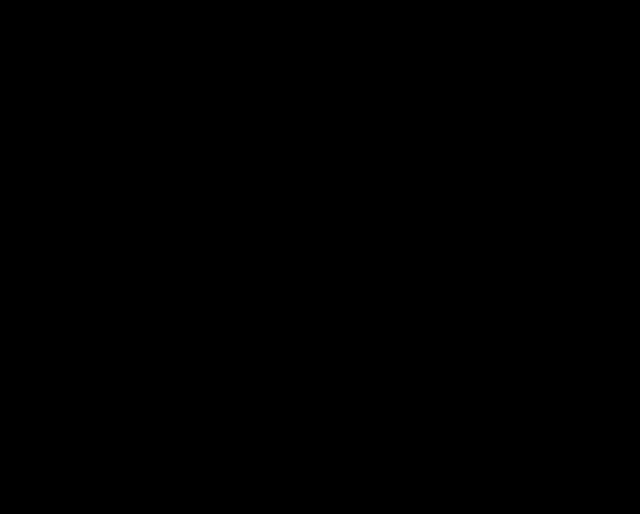
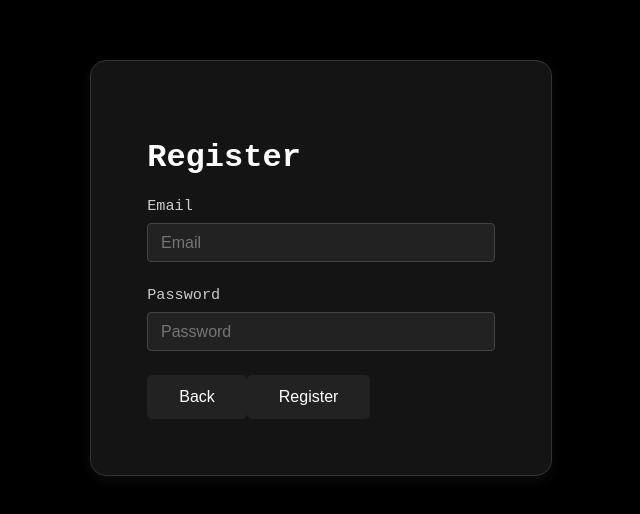
Before and after one commit to MatheusVGonzalez/CryptoDashboard, a React (Create React App) app in the folder cryptoapp/: page /register in a window 1280 px wide. Before the commit this address had no page. Shown: the part 132-646 px from the top of the page, without its empty margins (319-959 px from the left). Built offline with nearby package versions, Linux system fonts and the light colour scheme.

Commit message:
Created registration webpge

```diff
--- a/cryptoapp/src/App.js
+++ b/cryptoapp/src/App.js
@@ -3,6 +3,7 @@
 import Home from "./pages/Home";
 import Login from "./pages/login";
 import CryptoDashboard from "./pages/Dashboard";
+import Register from './pages/register';
 
 function App() {
   return (
@@ -11,6 +12,7 @@
         <Route path="/" element={<Home />} />
         <Route path="/login" element={<Login />} />
         <Route path="/dashboard" element={<CryptoDashboard />} />
+        <Route path='/register'element={<Register />} />
 
       </Routes>
     </BrowserRouter>
--- a/cryptoapp/src/pages/login.jsx
+++ b/cryptoapp/src/pages/login.jsx
@@ -12,21 +12,19 @@
         console.log("Nickname:", nickName);
         console.log("Password:", password);
 
-
     try{
         const res = await axios.post("http://localhost:3000/login", {
             nickName : nickName,
             password : password,
         });
-        console.log("sucess");
-        window.location.href = "/dashboard";
-
-
-
-    }catch(err){
-        console.log(err);
-        alert("Wrong Password or Email");
-    }
+      if (res.status === 200) {
+            console.log("Sucess");
+            window.location.href = "/dashboard";
+        }
+        } catch (err) {
+        console.error("Err:", err);
+        alert("Wrong Password / Email");
+        }
     };
 
     return (
@@ -57,6 +55,7 @@
                                 placeholder="Password"
                             />
                         </div>
+                        <button type="button" className="btn btn-primary" onClick={() => window.history.back()}>Back</button>
                         <button type="submit" className="btn btn-primary">Login</button>
                     </form>
                 </div>
--- /dev/null
+++ b/cryptoapp/src/pages/register.jsx
@@ -0,0 +1,58 @@
+import React, { useState } from "react";
+import "../style/login.css";
+import axios from "axios";
+
+export default function Register() {
+  const [nickName, setNickName] = useState("");
+  const [password, setPassword] = useState("");
+  const handleRegister = async (e) => {
+    e.preventDefault();
+    try {
+      const res = await axios.post("http://localhost:3000/register", {
+        nickName,
+        password,
+      });
+      alert("successful!");
+      window.location.href = "/login";
+    } catch (err) {
+      console.error(err);
+      alert("This user already exist");
+    }
+  };
+
+  return (
+    <div className="login-container">
+      <div className="card mt-5 w-50">
+        <div className="card-body">
+          <form onSubmit={handleRegister}>
+            <h1>Register</h1>
+            <div className="form-group">
+              <label htmlFor="nickName">Email</label>
+              <input
+                type="text"
+                className="form-control"
+                id="nickName"
+                value={nickName}
+                onChange={(e) => setNickName(e.target.value)}
+                placeholder="Email"
+              />
+            </div>
+            <div className="form-group">
+              <label htmlFor="password">Password</label>
+              <input
+                type="password"
+                className="form-control"
+                id="password"
+                value={password}
+                onChange={(e) => setPassword(e.target.value)}
+                placeholder="Password"
+              />
+            </div>
+            <button type="button" className="btn btn-primary" onClick={() => window.history.back()}>Back</button>
+            <button type="submit" className="btn btn-primary">Register</button>
+          </form>
+        </div>
+      </div>
+    </div>
+  );
+}
--- a/cryptoapp/src/style/Dashboard.css
+++ b/cryptoapp/src/style/Dashboard.css
@@ -86,6 +86,7 @@
 
 .card:hover {
   transform: scale(1.03);
+  cursor:default;
 }
 
 .coin-name {
```
Also changed, not shown: 2 other files (tests, documents, lock files or other folders).
